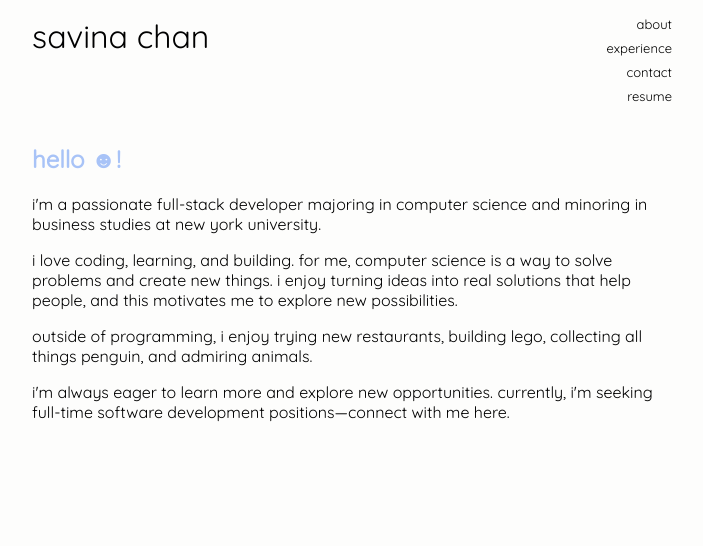
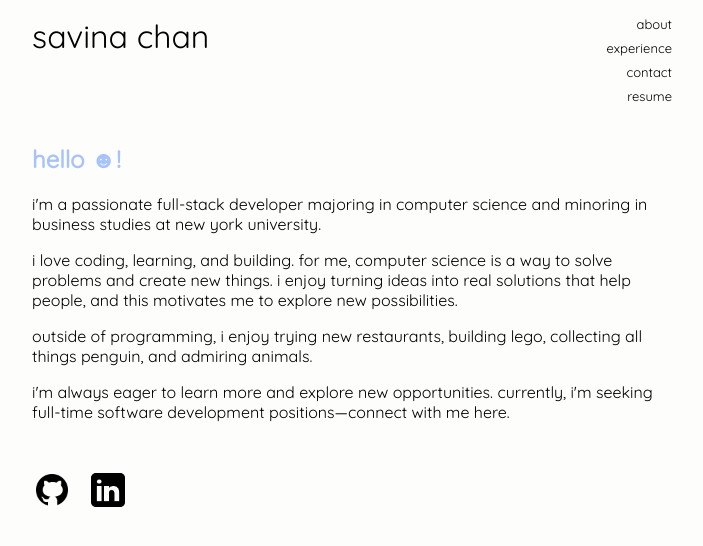
Before and after one commit to savina-chan/savina-chan.github.io, an Angular app: page / in a window 1280 px wide. Shown: the top 546 px of the page, without its empty margins (288-991 px from the left). Built offline with nearby package versions, Linux system fonts and the light colour scheme.

Commit message:
added a footer

```diff
--- a/src/app/app.component.html
+++ b/src/app/app.component.html
@@ -2,3 +2,4 @@
 <div class="content">
     <router-outlet></router-outlet>
 </div>
+<app-footer></app-footer>
--- a/src/app/app.module.ts
+++ b/src/app/app.module.ts
@@ -6,14 +6,16 @@ import { BrowserAnimationsModule } from '@angular/platform-browser/animations';
 import {MatCardModule} from '@angular/material/card';
 import { SmoothScrollDirective } from './smooth-scroll.directive';
 import { HomeComponent } from './home/home.component';
-import { HeaderComponent } from './header/header.component'
+import { HeaderComponent } from './header/header.component';
+import { FooterComponent } from './footer/footer.component'
 
 @NgModule({
   declarations: [
     AppComponent,
     SmoothScrollDirective,
     HomeComponent,
-    HeaderComponent
+    HeaderComponent,
+    FooterComponent
   ],
   imports: [
     BrowserModule,
--- /dev/null
+++ b/src/app/footer/footer.component.html
@@ -0,0 +1,3 @@
+<footer>
+    <a  *ngFor = "let link of links" href={{link.href}} title = {{link.title}}><img src={{link.icon}}></a>
+</footer>
--- /dev/null
+++ b/src/app/footer/footer.component.scss
@@ -0,0 +1,10 @@
+footer {
+    bottom: 0;
+    left: 0;
+    margin-top: 3rem;
+    width: 100%;
+    img {
+        padding-right: 1rem;
+        height: 2.5rem;
+    }
+}
--- /dev/null
+++ b/src/app/footer/footer.component.ts
@@ -0,0 +1,13 @@
+import { Component } from '@angular/core';
+
+@Component({
+  selector: 'app-footer',
+  templateUrl: './footer.component.html',
+  styleUrls: ['./footer.component.scss']
+})
+export class FooterComponent {
+  links = [
+    {icon: "assets/images/github-logo.png", href: "https://github.com/savina-chan", title: "GitHub"},
+    {icon: "assets/images/linkedin-logo.png", href: "https://www.linkedin.com/in/savina-chan/", title: "LinkedIn"},
+  ]
+}
```
Also changed, not shown: 1 other file (tests, documents, lock files or other folders).
